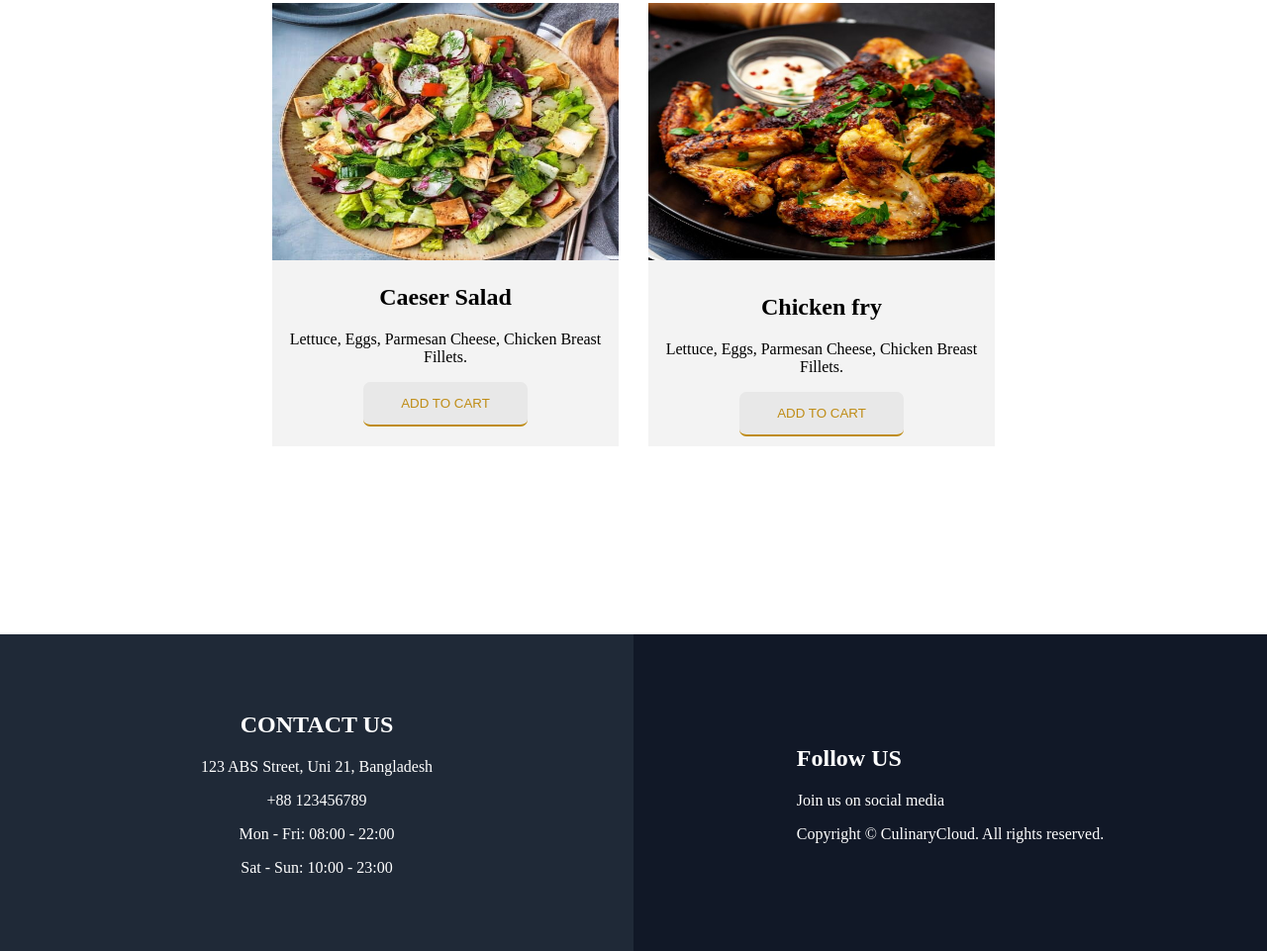
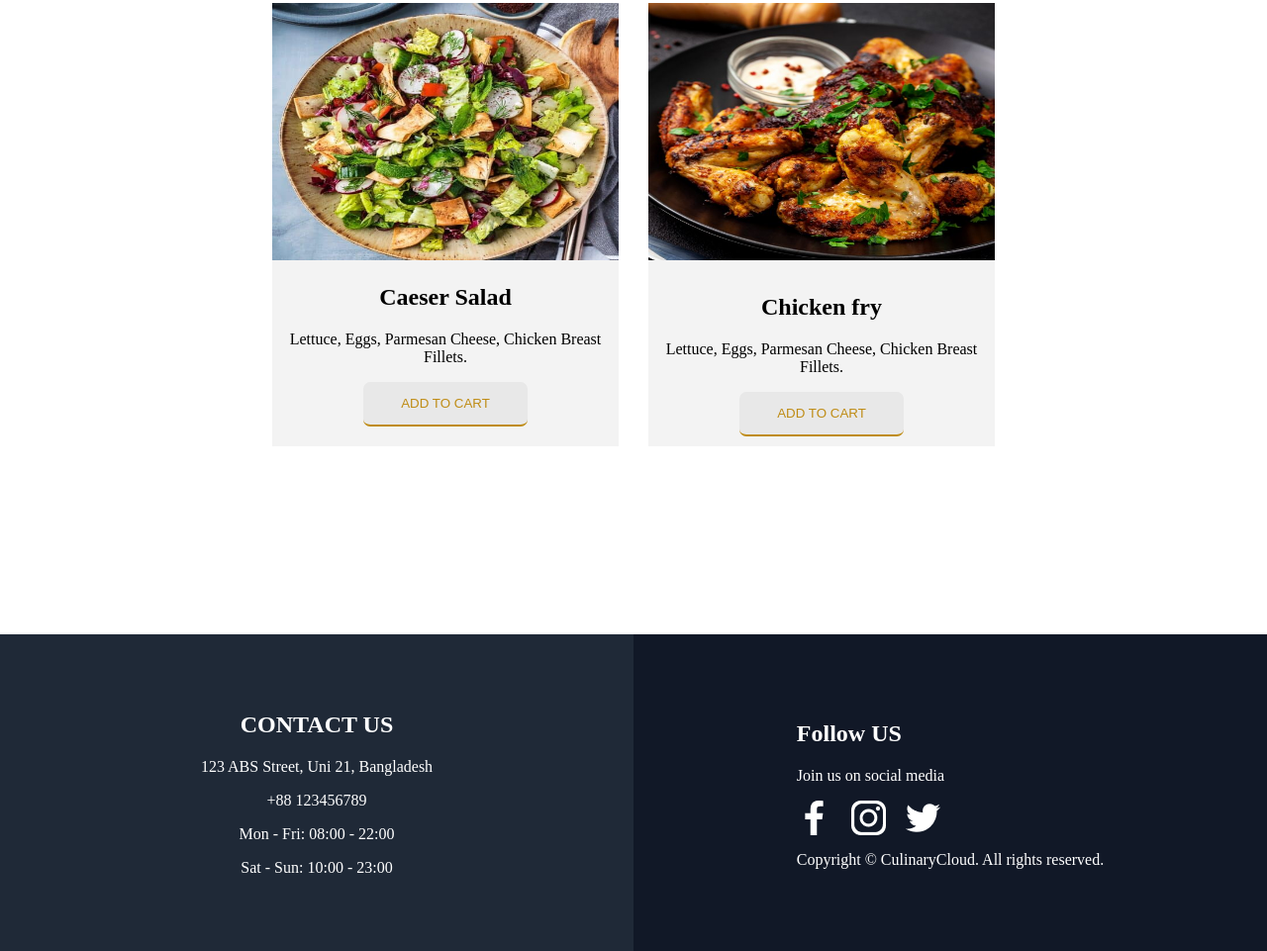
Before and after one commit to md-mohosin/restaurent, a plain HTML site: page index.html in a window 1280 px wide. Shown: the part 3459-4420 px from the top of the page at 99% size. Drawn offline with Linux system fonts and the light colour scheme.

Commit message:
add social media icon

```diff
--- a/index.html
+++ b/index.html
@@ -189,6 +189,11 @@
                 <div>
                     <h1>Follow US</h1>
                     <p>Join us on social media</p>
+                    <div style="display: flex; gap: 20px;">
+                        <img src="./images/facebook.png" alt="">
+                        <img src="./images/insta.png" alt="">
+                        <img src="./images/twitter 1.png" alt="">
+                    </div>
                     <p>Copyright © CulinaryCloud. All rights reserved.</p>
                 </div>
             </div>
```
Also changed, not shown: images/facebook.png (added), images/insta.png (added), images/twitter 1.png (added).
